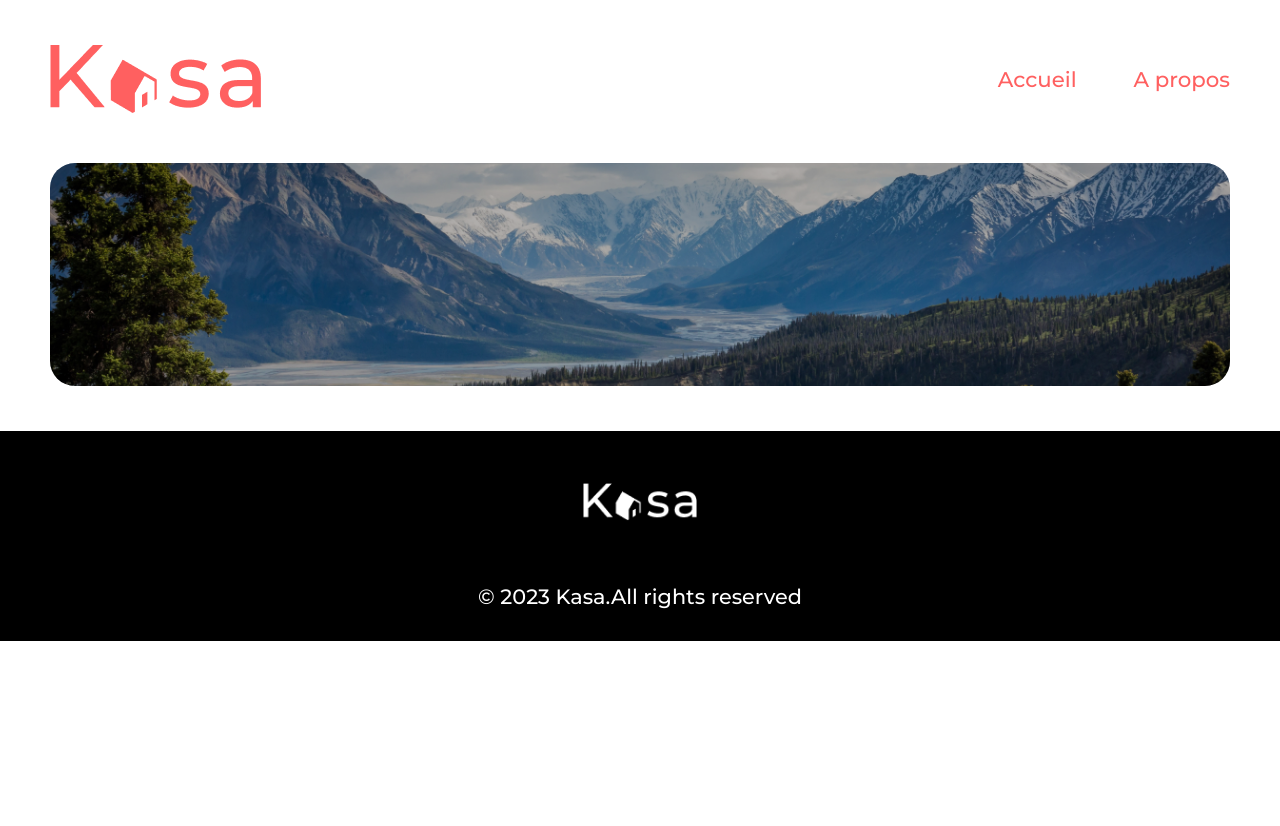
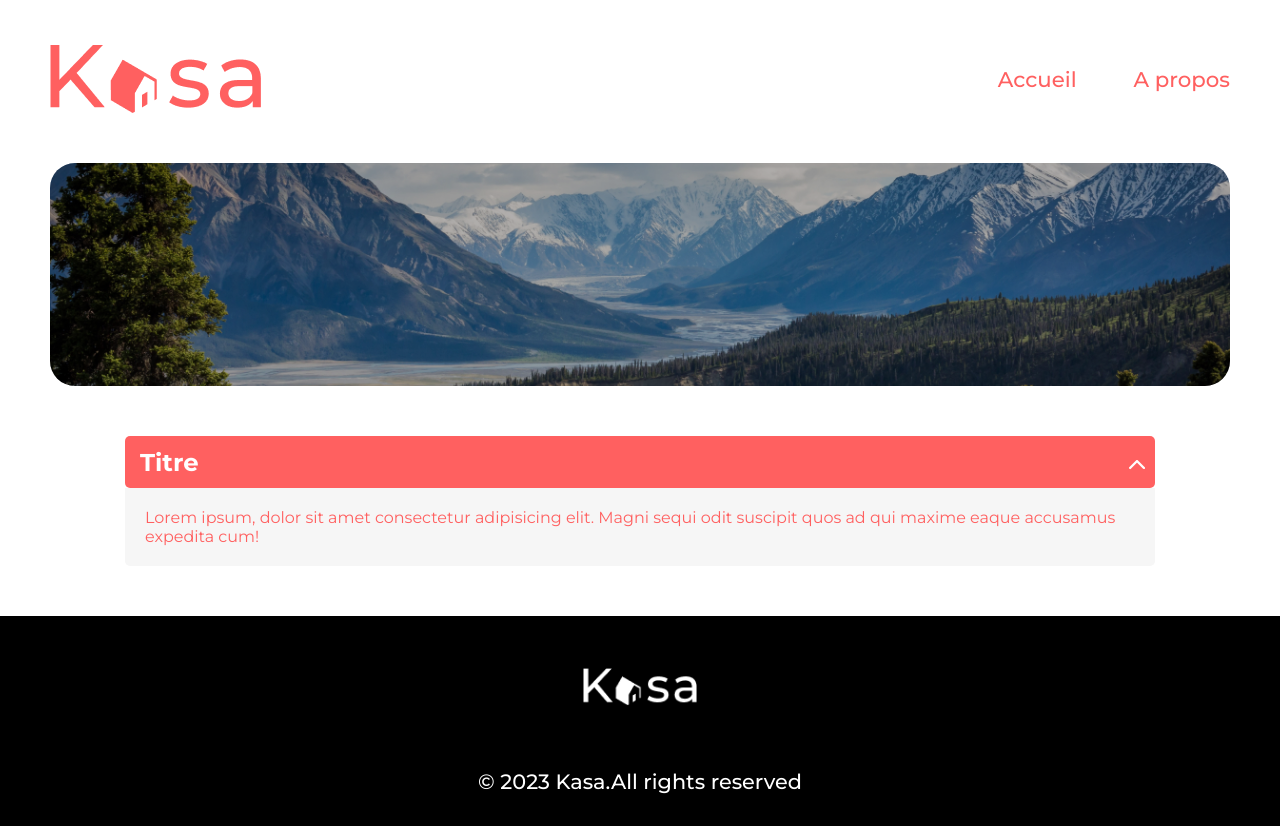
Before and after one commit to rezozero59/06-react-kasa-laurent-delassus, a React (Create React App) app in the folder kasa-delassus/: page /about in a window 1280 px wide. Before the commit the page ends 800 px from the top, so only its background shows below. Built offline with nearby package versions, Linux system fonts and the light colour scheme.

Commit message:
mise en place utils collapse, à pouesuivre

```diff
--- /dev/null
+++ b/kasa-delassus/src/components/Utils/CollapseModel.js
@@ -0,0 +1,23 @@
+import React from "react";
+import "./CollapseModel.scss";
+
+function CollapseModel() {
+  return (
+    <div className="collapse-container">
+      <div className="collapse-title">
+        <h3>Titre</h3>
+        <div className="collapse-icon">
+          <img src="./arrow-up.png" alt="menu collapse" />
+        </div>
+      </div>
+      <div className="collapse-content">
+        <p>
+          Lorem ipsum, dolor sit amet consectetur adipisicing elit. Magni sequi
+          odit suscipit quos ad qui maxime eaque accusamus expedita cum!
+        </p>
+      </div>
+    </div>
+  );
+}
+
+export default CollapseModel;
--- /dev/null
+++ b/kasa-delassus/src/components/Utils/CollapseModel.scss
@@ -0,0 +1,29 @@
+.collapse-container {
+  display: flex;
+  flex-direction: column;
+  margin: 50px;
+  padding: 0 75px 0 75px;
+
+  .collapse-title {
+    height: 52px;
+    border-radius: 5px;
+    background-color: var(--red);
+    font-weight: 500;
+    color: white;
+    font-size: 1.3rem;
+    display: flex;
+    align-items: center;
+    justify-content: space-between;
+    padding: 10px;
+    padding-left: 15px;
+  }
+
+  .collapse-content {
+    background-color: var(--bg-gray);
+    color: var(--red);
+    font-size: 1rem;
+    font-weight: 400;
+    border-radius: 0 0 5px 5px;
+    padding: 20px;
+  }
+}
--- a/kasa-delassus/src/components/home-main/HomeMain.scss
+++ b/kasa-delassus/src/components/home-main/HomeMain.scss
@@ -31,10 +31,10 @@
       .title {
         position: absolute;
         bottom: 0;
+        left: 0;
 
         color: white;
-        width: 100%;
-        text-align: center;
+        width: 50%;
 
         padding: 8px;
         font-size: 16px;
--- a/kasa-delassus/src/pages/About.js
+++ b/kasa-delassus/src/pages/About.js
@@ -1,10 +1,13 @@
 import React from "react";
+// import "./About.scss";
 import BannerAbout from "../components/Banner/BannerAbout";
+import CollapseModel from "../components/Utils/CollapseModel";
 
 function About() {
   return (
-    <div>
+    <div className="about-container">
       <BannerAbout />
+      <CollapseModel />
     </div>
   );
 }
```
Also changed, not shown: kasa-delassus/public/arrow-up.png (added), kasa-delassus/src/components/Layout.js (deleted), kasa-delassus/src/components/Layout.module.scss (deleted).
